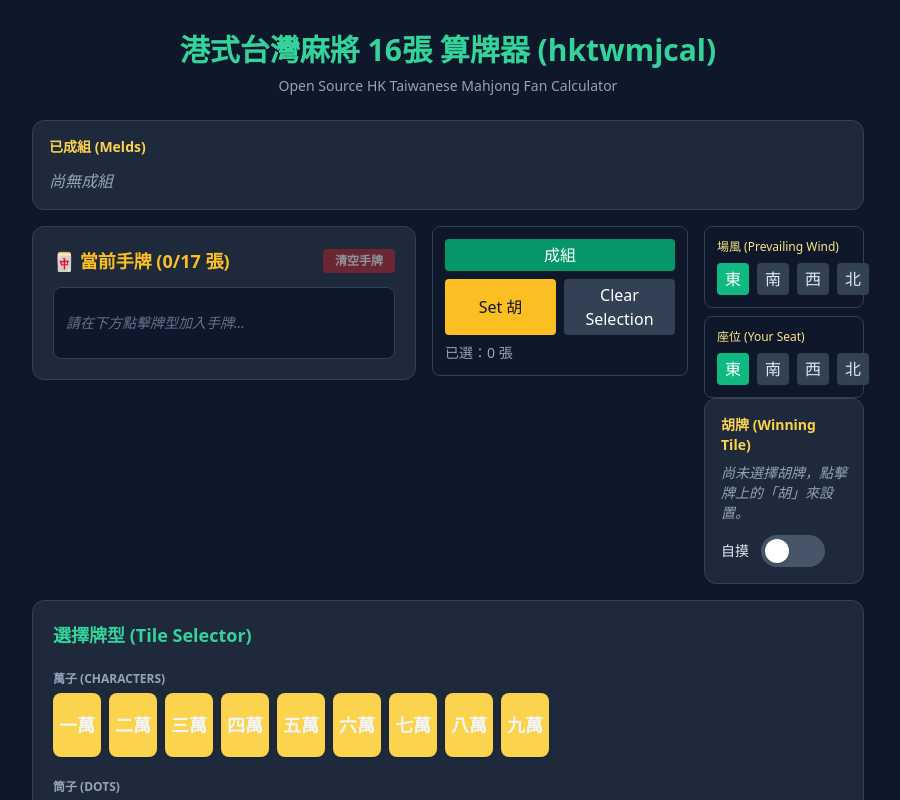
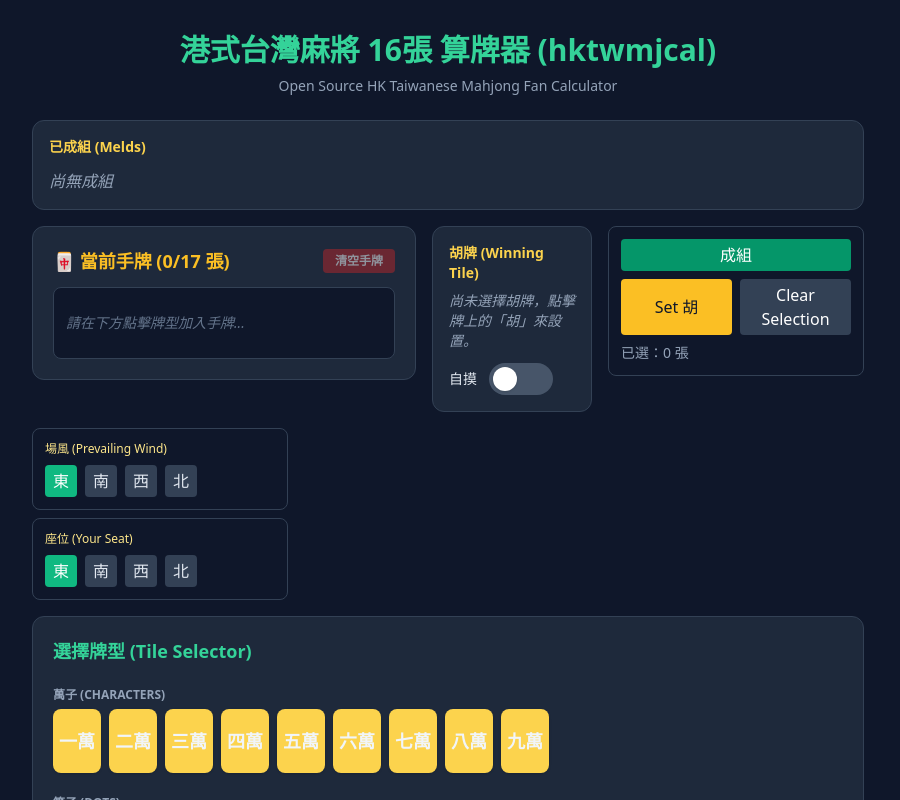
Before and after one commit to andycylam/hktwmjcal, a React (Vite) app: page / in a window 1280 px wide. Shown: the top 800 px of the page, without its empty margins (192-1092 px from the left). Built offline with nearby package versions, Linux system fonts and the light colour scheme.

Commit message:
ui: rearrange hand, hu tile, action area and move wind/seat to second row

```diff
--- a/src/App.tsx
+++ b/src/App.tsx
@@ -500,6 +500,10 @@
               />
           </div>
 
+          <div className="w-40">
+            <HuArea huTile={huTile} onClearHu={() => { setHuTileId(null); setHuIsZimo(false); }} huIsZimo={huIsZimo} onToggleZimo={(next: boolean) => setHuIsZimo(next)} />
+          </div>
+
           <div className="w-64">
             <div className="bg-slate-900 border border-slate-700 rounded-lg p-3">
               <div className="flex gap-2 mb-2">
@@ -512,12 +516,11 @@
               <div className="text-slate-400 text-sm">已選：{selection.length} 張</div>
             </div>
           </div>
+        </div>
 
-          <div className="w-40">
-            <div className="space-y-2">
-              <WindSelector prevalent={prevalentWind} seat={seatWind} onSetPrevalent={setPrevalentWind} onSetSeat={setSeatWind} />
-            </div>
-            <HuArea huTile={huTile} onClearHu={() => { setHuTileId(null); setHuIsZimo(false); }} huIsZimo={huIsZimo} onToggleZimo={(next: boolean) => setHuIsZimo(next)} />
+        <div className="flex flex-col md:flex-row gap-4">
+          <div className="w-full md:w-64">
+            <WindSelector prevalent={prevalentWind} seat={seatWind} onSetPrevalent={setPrevalentWind} onSetSeat={setSeatWind} />
           </div>
         </div>
 
```
